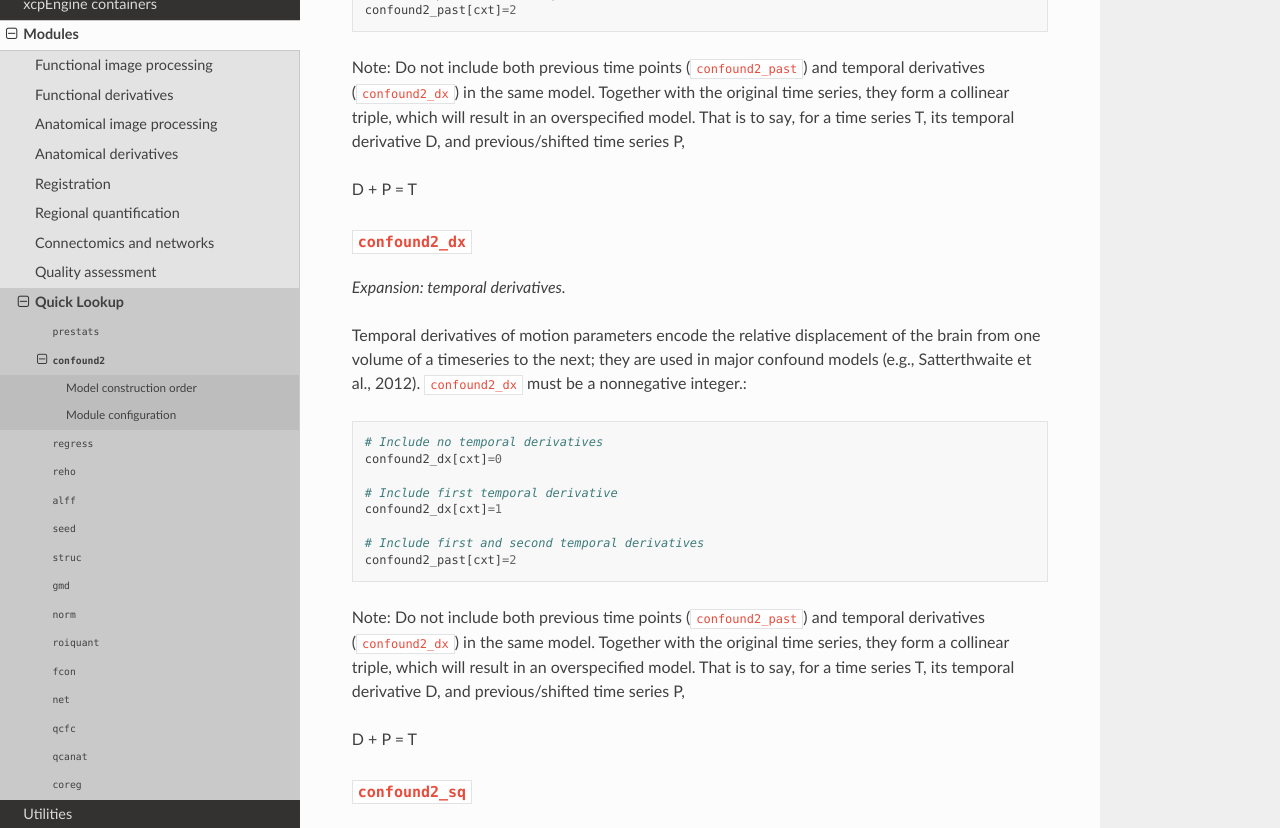
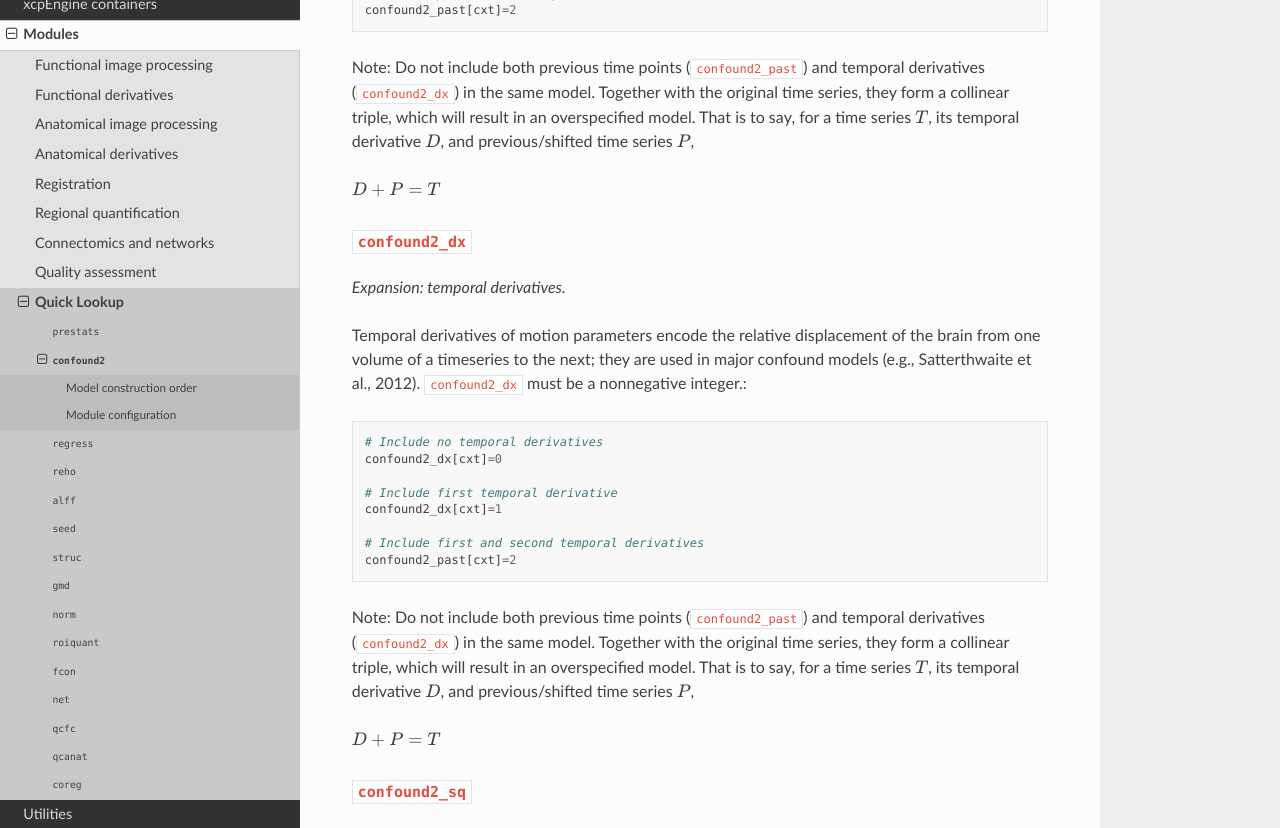
Before and after one commit to PennLINC/xcpEngine, a Sphinx documentation site: the page built from docs/modules/confound.rst, in a window 1280 px wide and 1400 px high, scrolled down 3830 px. Shown: the part 175-1003 px from the top of the window. Built offline with Sphinx 7.4.7 and the Read the Docs theme 2.0.0, drawn with Linux system fonts in a browser that asks for light colours; pages that are not in the unit, such as notebooks, are missing from menus; part of the change alters nothing that is shown.

Commit message:
Try equation formatting

```diff
--- a/docs/conf.py
+++ b/docs/conf.py
@@ -40,6 +40,7 @@ release = '1.0'
 # ones.
 extensions = [
     'sphinx.ext.githubpages',
+    'sphinx.ext.mathjax',
 ]
 
 # Add any paths that contain templates here, relative to this directory.
--- a/docs/modules/confound.rst
+++ b/docs/modules/confound.rst
@@ -184,10 +184,10 @@ effects of motion, which may persist for upwards of 10 seconds following motion
 
 Note: Do not include both previous time points (``confound2_past``) and temporal derivatives
 (``confound2_dx``) in the same model. Together with the original time series, they form a collinear
-triple, which will result in an overspecified model. That is to say, for a time series T, its
-temporal derivative D, and previous/shifted time series P,
+triple, which will result in an overspecified model. That is to say, for a time series :math:`T`, its
+temporal derivative :math:`D`, and previous/shifted time series :math:`P`,
 
-D + P = T
+:math:`D + P = T`
 
 ``confound2_dx``
 ^^^^^^^^^^^^^^^^^
@@ -209,10 +209,10 @@ al., 2012). ``confound2_dx`` must be a nonnegative integer.::
 
 Note: Do not include both previous time points (``confound2_past``) and temporal derivatives
 (``confound2_dx``) in the same model. Together with the original time series, they form a collinear
-triple, which will result in an overspecified model. That is to say, for a time series T, its
-temporal derivative D, and previous/shifted time series P,
+triple, which will result in an overspecified model. That is to say, for a time series :math:`T`, its
+temporal derivative :math:`D`, and previous/shifted time series :math:`P`,
 
-D + P = T
+:math:`D + P = T`
 
 ``confound2_sq``
 ^^^^^^^^^^^^^^^^^
```
